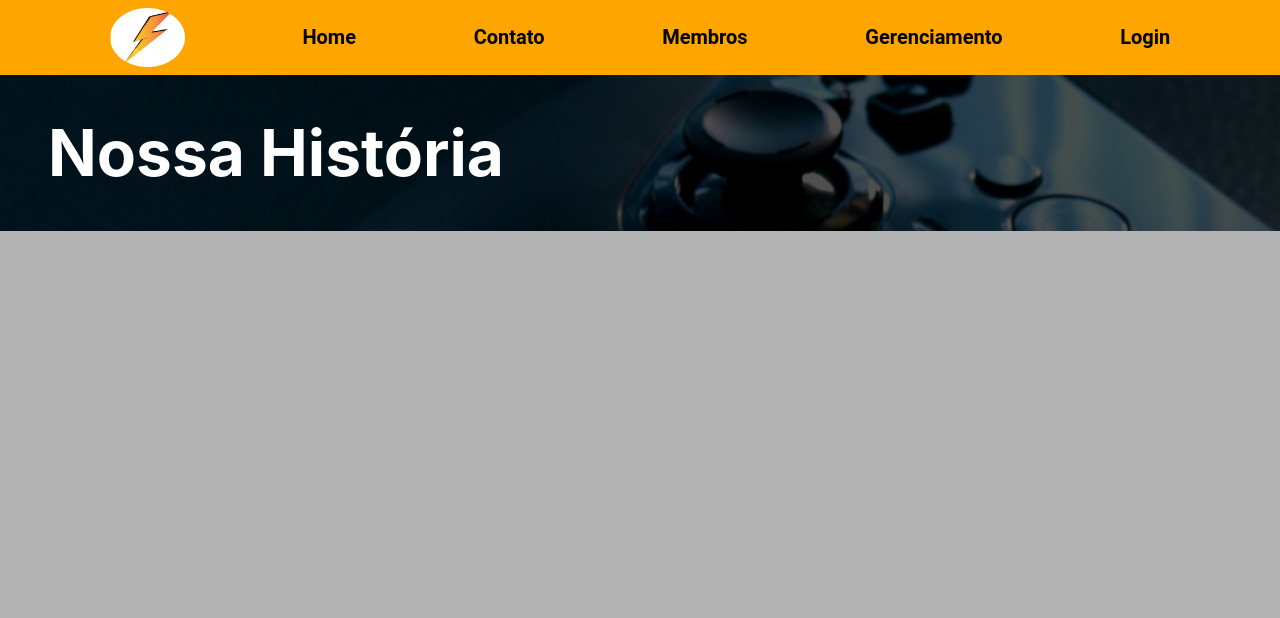
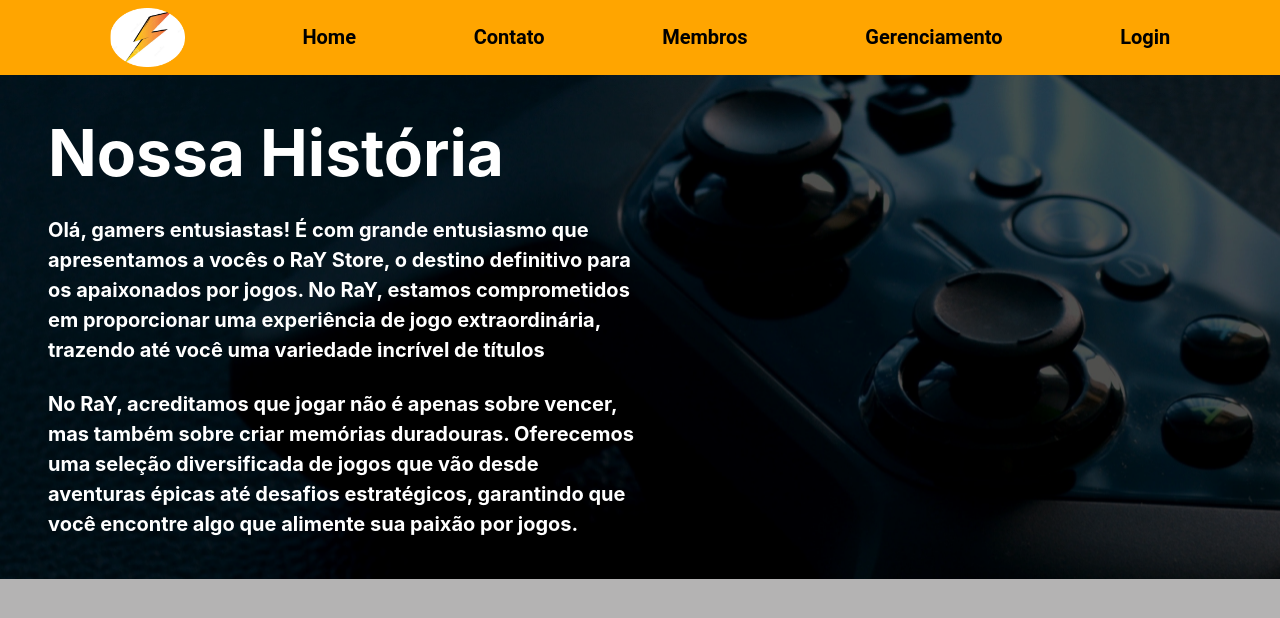
Before and after one commit to PedroHPMarques/ProjetoRay, a Next.js app: page / in a window 1280 px wide. Shown: the top 618 px of the page. Built offline with nearby package versions, Linux system fonts and the light colour scheme.

Commit message:
adiciona TextIndex e o texto na main

```diff
--- a/src/components/Section/index.tsx
+++ b/src/components/Section/index.tsx
@@ -1,5 +1,6 @@
 import { Stack } from "@chakra-ui/react";
 import { TitleIndex } from "../Title";
+import { TextIndex } from "../Text";
 
 export function SectionIndex() {
     return (
@@ -10,8 +11,10 @@ export function SectionIndex() {
             px={12}
             py={10}
         >
-            <Stack>
+            <Stack spacing={6} w={"50%"}>
                 <TitleIndex text={"Nossa História"} color={"white"} />
+                <TextIndex text={"Olá, gamers entusiastas! É com grande entusiasmo que apresentamos a vocês o RaY Store, o destino definitivo para os apaixonados por jogos. No RaY, estamos comprometidos em proporcionar uma experiência de jogo extraordinária, trazendo até você uma variedade incrível de títulos"} color={"white"} size={"20px"}/>
+                <TextIndex text={"No RaY, acreditamos que jogar não é apenas sobre vencer, mas também sobre criar memórias duradouras. Oferecemos uma seleção diversificada de jogos que vão desde aventuras épicas até desafios estratégicos, garantindo que você encontre algo que alimente sua paixão por jogos."} color={"white"} size={"20px"}/>
             </Stack>
         </Stack>
     )
--- /dev/null
+++ b/src/components/Text/index.tsx
@@ -0,0 +1,21 @@
+import { Text } from "@chakra-ui/react"
+
+interface TextIndexProps{
+    text:string
+    color:string
+    size:string
+    textAlign?: any
+}
+
+export function TextIndex({text,color,size,textAlign}:TextIndexProps){
+    return (
+        <Text
+        as="p"
+        color={color}
+        fontSize={size}
+        fontWeight="bold"
+        >
+            {text}
+        </Text>
+    )
+}
```
